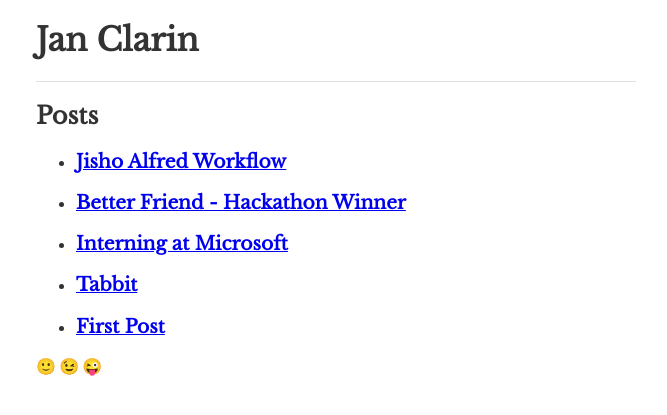
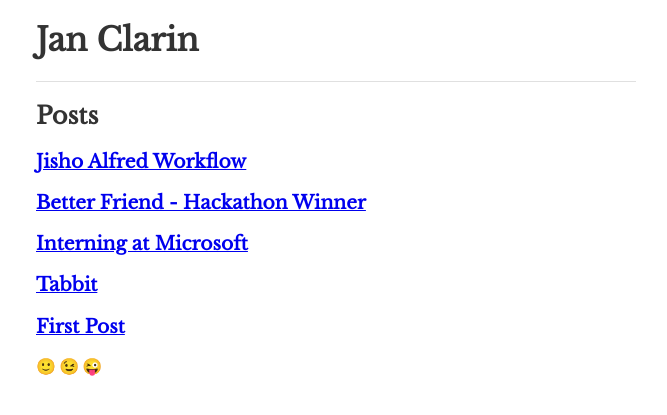
Before and after one commit to janclarin/janclarin.github.io, a Jekyll site: the page built from index.md, in a window 1280 px wide. Shown: the top 415 px of the page, without its empty margins (304-971 px from the left). Built offline with Jekyll 4.4.1, drawn with Linux system fonts in a browser that asks for light colours.

Commit message:
Remove default style for ul, li

```diff
--- a/_sass/base.scss
+++ b/_sass/base.scss
@@ -2,3 +2,13 @@ body {
   margin: 0;
   padding: 0;
 }
+
+ul {
+  margin: 0;
+  padding: 0;
+}
+
+li {
+  margin-left: 0;
+  list-style: none;
+}
```
